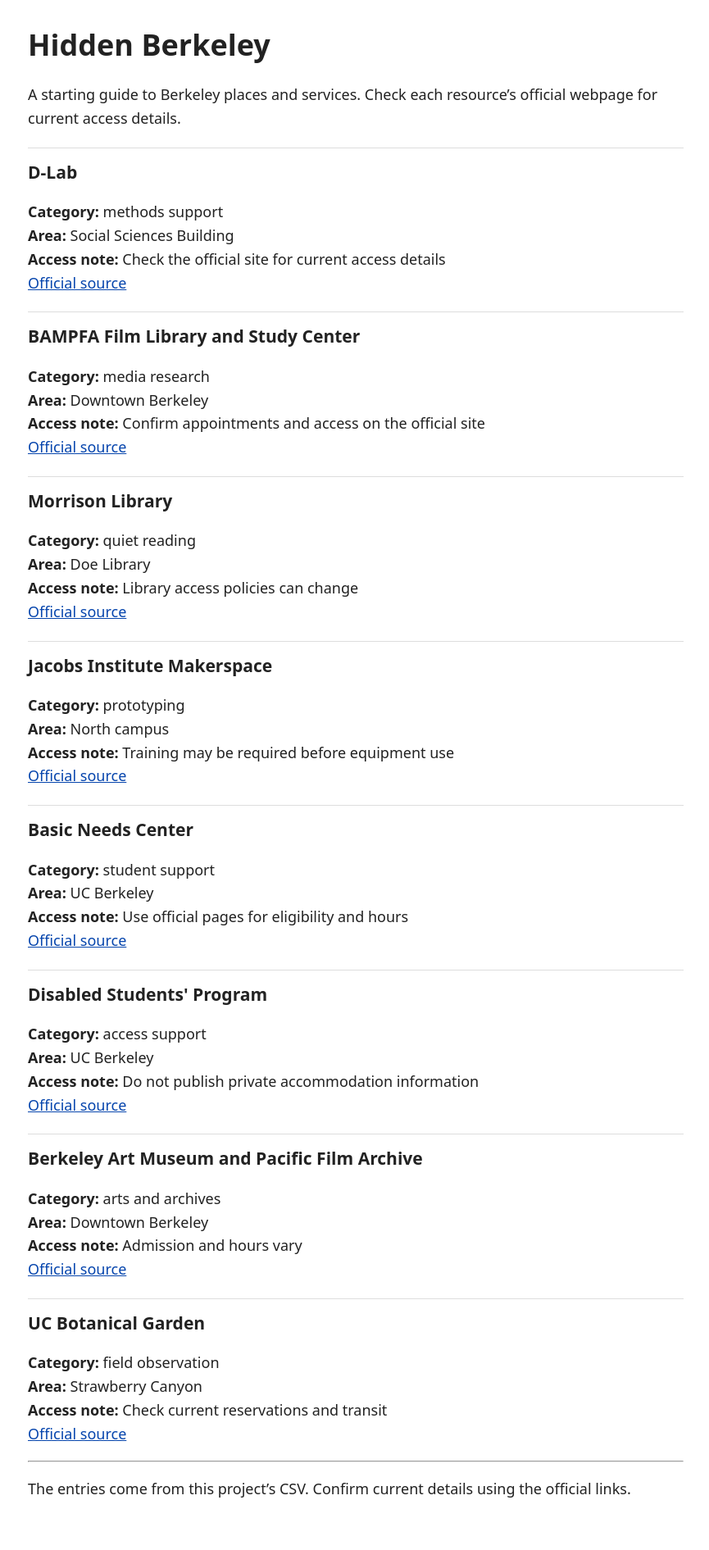
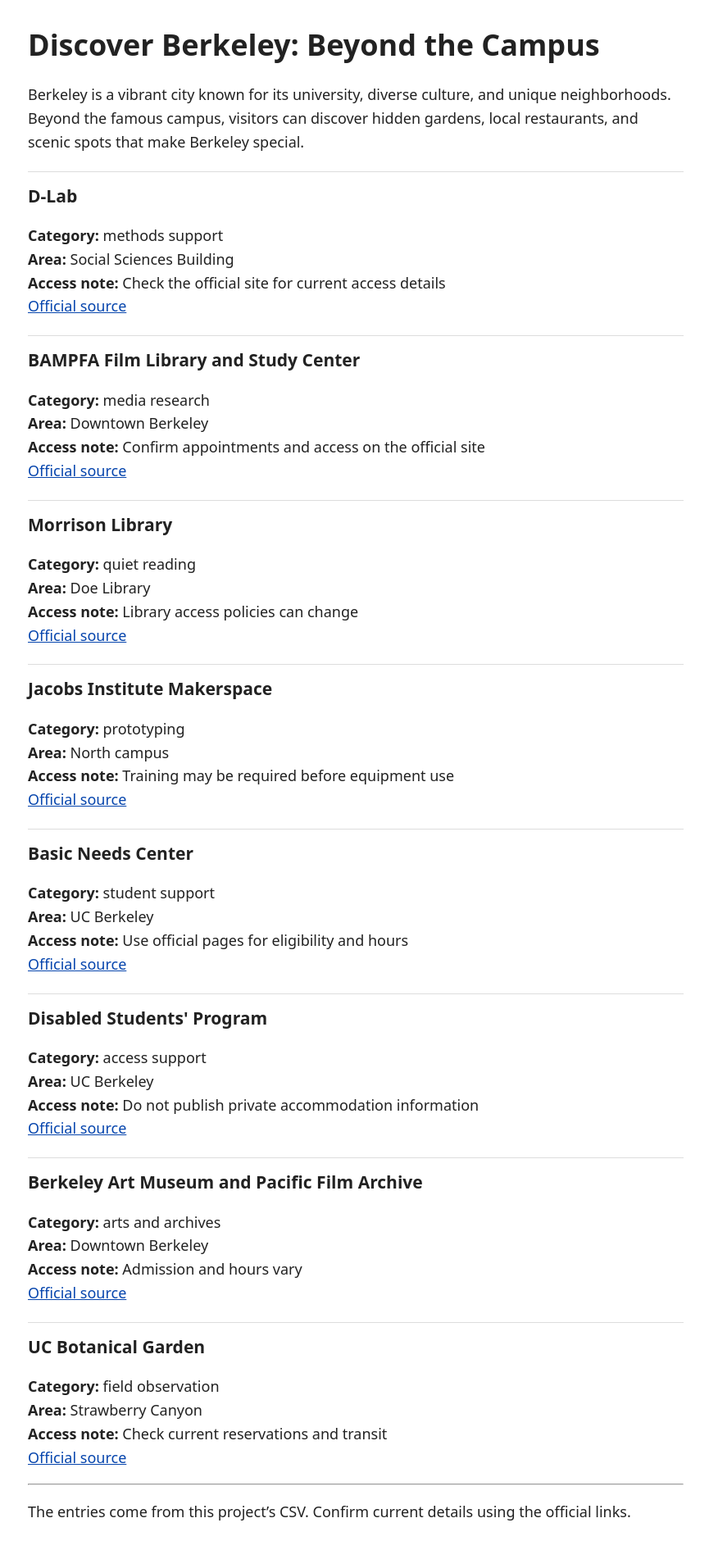
Before and after one commit to jasmeetkhamba/hidden-berkeley, a Jekyll site: the page built from docs/index.md, in a window 1280 px wide. Shown: the whole page at 82% size, without its empty margins (206-1071 px from the left). Built offline with Jekyll 4.4.1, drawn with Linux system fonts in a browser that asks for light colours; before the commit the page ends 1862 px from its top, so only the background shows below that.

Commit message:
Update homepage heading and introduction
Updated homepage header and intro sentences

```diff
--- a/docs/index.md
+++ b/docs/index.md
@@ -3,9 +3,9 @@
 title: Hidden Berkeley
 ---
 
-# Hidden Berkeley
+# Discover Berkeley: Beyond the Campus
 
-A starting guide to Berkeley places and services. Check each resource's official webpage for current access details.
+Berkeley is a vibrant city known for its university, diverse culture, and unique neighborhoods. Beyond the famous campus, visitors can discover hidden gardens, local restaurants, and scenic spots that make Berkeley special.
 
 <!-- Edit the heading and introduction above. The supplied loop below displays each row of the CSV. -->
 {% for resource in site.data.locations %}
```
